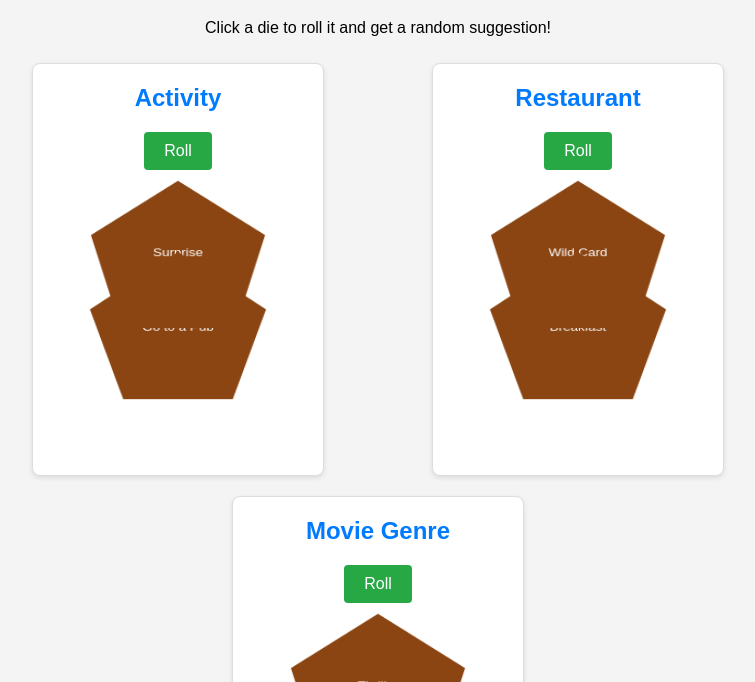
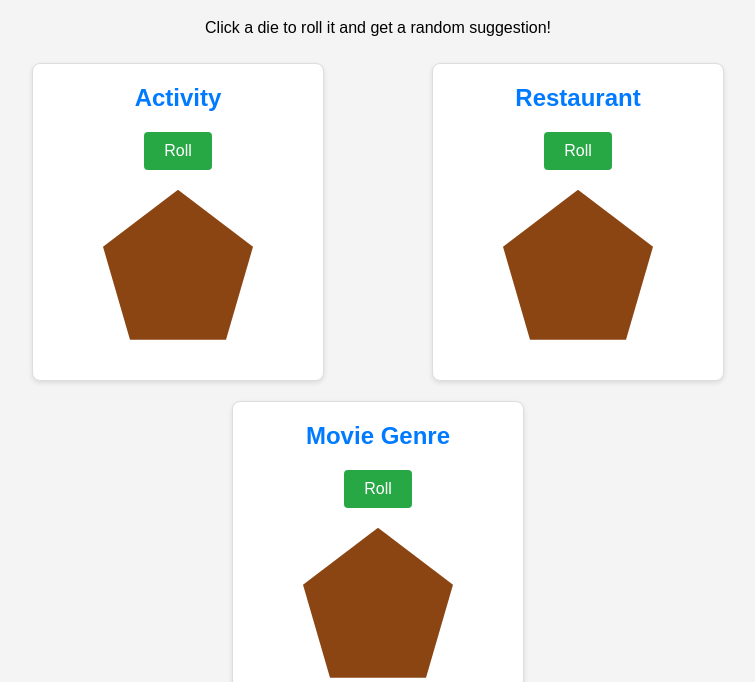
Before and after one commit to Wookie1/Wookie1.github.io, a plain HTML site: page index.html in a window 1280 px wide. Shown: the part 81-763 px from the top of the page, without its empty margins (262-1017 px from the left). Drawn offline with Linux system fonts and the light colour scheme.

Commit message:
Update index.html
Just made it a 2D animation.

```diff
--- a/index.html
+++ b/index.html
@@ -46,54 +46,35 @@
         button:hover {
             background-color: #218838;
         }
-        .dodeca-wrapper {
+        .pentagon-wrapper {
             position: relative;
-            width: 220px;
-            height: 220px;
-            margin: 10px auto;
-            perspective: 2000px; /* Kept high for less distortion */
-        }
-        .dodecahedron {
-            width: 100%;
-            height: 100%;
-            position: absolute;
-            transform-style: preserve-3d;
-            transition: transform 0.5s ease-out;
+            width: 150px;
+            height: 150px;
+            margin: 20px auto;
         }
         .pentagon {
             position: absolute;
-            width: 170px;
-            height: 170px;
+            width: 100%;
+            height: 100%;
             background: #8B4513; /* Medium brown */
-            color: white;
             clip-path: polygon(50% 0%, 100% 38%, 82% 100%, 18% 100%, 0% 38%);
             display: flex;
             align-items: center;
             justify-content: center;
-            font-size: 13px;
+            color: white;
+            font-size: 14px;
             line-height: 1.2;
+            text-align: center;
             padding: 10px;
             box-sizing: border-box;
-            backface-visibility: hidden;
-            left: 50%;
-            top: 50%;
-            margin-left: -85px;
-            margin-top: -85px;
+            transition: transform 0.75s ease-out;
         }
-        .result-text {
-            margin-top: 15px;
-            font-size: 18px;
-            font-weight: bold;
-            color: #333;
-            min-height: 40px;
+        .rolling .pentagon {
+            animation: spin 0.75s linear infinite; /* Slowed rolling effect */
         }
-        /* Animation for rolling */
         @keyframes spin {
-            0% { transform: rotateX(0deg) rotateY(0deg) rotateZ(0deg); }
-            100% { transform: rotateX(360deg) rotateY(720deg) rotateZ(360deg); }
-        }
-        .rolling {
-            animation: spin 0.75s linear; /* Slowed by 50% */
+            0% { transform: rotate(0deg); }
+            100% { transform: rotate(360deg); }
         }
     </style>
 </head>
@@ -104,26 +85,23 @@
         <div class="die" id="activity-die">
             <h2>Activity</h2>
             <button onclick="rollDie('activity')">Roll</button>
-            <div class="dodeca-wrapper">
-                <div id="activity-dodecahedron" class="dodecahedron"></div>
+            <div class="pentagon-wrapper">
+                <div class="pentagon" id="activity-pentagon"></div>
             </div>
-            <div class="result-text" id="activity-result"></div>
         </div>
         <div class="die" id="restaurant-die">
             <h2>Restaurant</h2>
             <button onclick="rollDie('restaurant')">Roll</button>
-            <div class="dodeca-wrapper">
-                <div id="restaurant-dodecahedron" class="dodecahedron"></div>
+            <div class="pentagon-wrapper">
+                <div class="pentagon" id="restaurant-pentagon"></div>
             </div>
-            <div class="result-text" id="restaurant-result"></div>
         </div>
         <div class="die" id="movie-die">
             <h2>Movie Genre</h2>
             <button onclick="rollDie('movie')">Roll</button>
-            <div class="dodeca-wrapper">
-                <div id="movie-dodecahedron" class="dodecahedron"></div>
+            <div class="pentagon-wrapper">
+                <div class="pentagon" id="movie-pentagon"></div>
             </div>
-            <div class="result-text" id="movie-result"></div>
         </div>
     </div>
 
@@ -144,49 +122,24 @@
             ]
         };
 
-        const scale = 50;
-        const inradius = 1.376;
-        const phi_deg = [-90.0, 180.0, -148.282525588539, -90.0, 180.0, 90.0, 148.282525588539, 90.0, 0.0, -31.717474411461005, 0.0, 31.717474411461005];
-        const theta_deg = [121.717474411461, 148.282525588539, 90.0, 58.282525588539, 31.717474411461, 121.717474411461, 90.0, 58.282525588539, 148.282525588539, 90.0, 31.717474411461, 90.0];
-
-        function initDice() {
-            for (let cat in options) {
-                const dodeca = document.getElementById(`${cat}-dodecahedron`);
-                const texts = options[cat];
-                for (let i = 0; i < 12; i++) {
-                    const face = document.createElement('div');
-                    face.classList.add('pentagon');
-                    face.innerText = texts[i];
-                    const p = phi_deg[i];
-                    const t = theta_deg[i];
-                    face.style.transform = `rotateZ(${-p}deg) rotateY(${p}deg) rotateX(${-t}deg) translateZ(${inradius * scale}px)`;
-                    dodeca.appendChild(face);
-                }
-            }
-        }
-
         function rollDie(category) {
             const button = document.querySelector(`#${category}-die button`);
-            const dodeca = document.getElementById(`${category}-dodecahedron`);
-            const resultElement = document.getElementById(`${category}-result`);
+            const pentagon = document.getElementById(`${category}-pentagon`);
+            const dieElement = document.getElementById(`${category}-die`);
 
             button.disabled = true;
-            dodeca.classList.add('rolling');
-            resultElement.textContent = 'Rolling...';
+            dieElement.classList.add('rolling');
+            pentagon.innerText = ''; // Clear text during roll
 
             setTimeout(() => {
                 const randomIndex = Math.floor(Math.random() * 12);
                 const selected = options[category][randomIndex];
-                const p = phi_deg[randomIndex];
-                const t = theta_deg[randomIndex];
-                dodeca.style.transform = `rotateX(${t}deg) rotateY(${-p}deg) rotateX(-60deg)`; // Added tilt for "top face" effect
-                dodeca.classList.remove('rolling');
-                resultElement.textContent = selected;
+                pentagon.style.transform = 'rotate(0deg)'; // Ensure upright
+                pentagon.innerText = selected;
+                dieElement.classList.remove('rolling');
                 button.disabled = false;
-            }, 750); // Slowed by 50%
+            }, 750); // Slowed by 50% from original 500ms
         }
-
-        initDice();
     </script>
 </body>
 </html>
```
